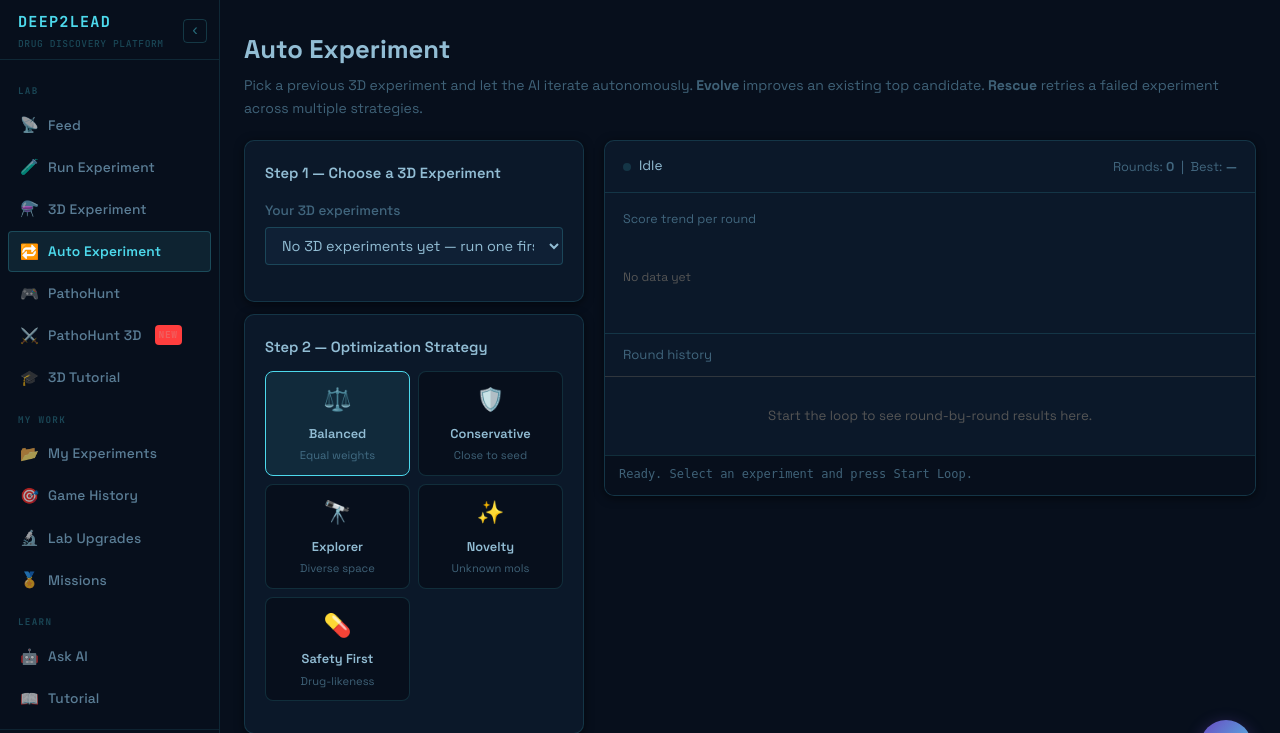
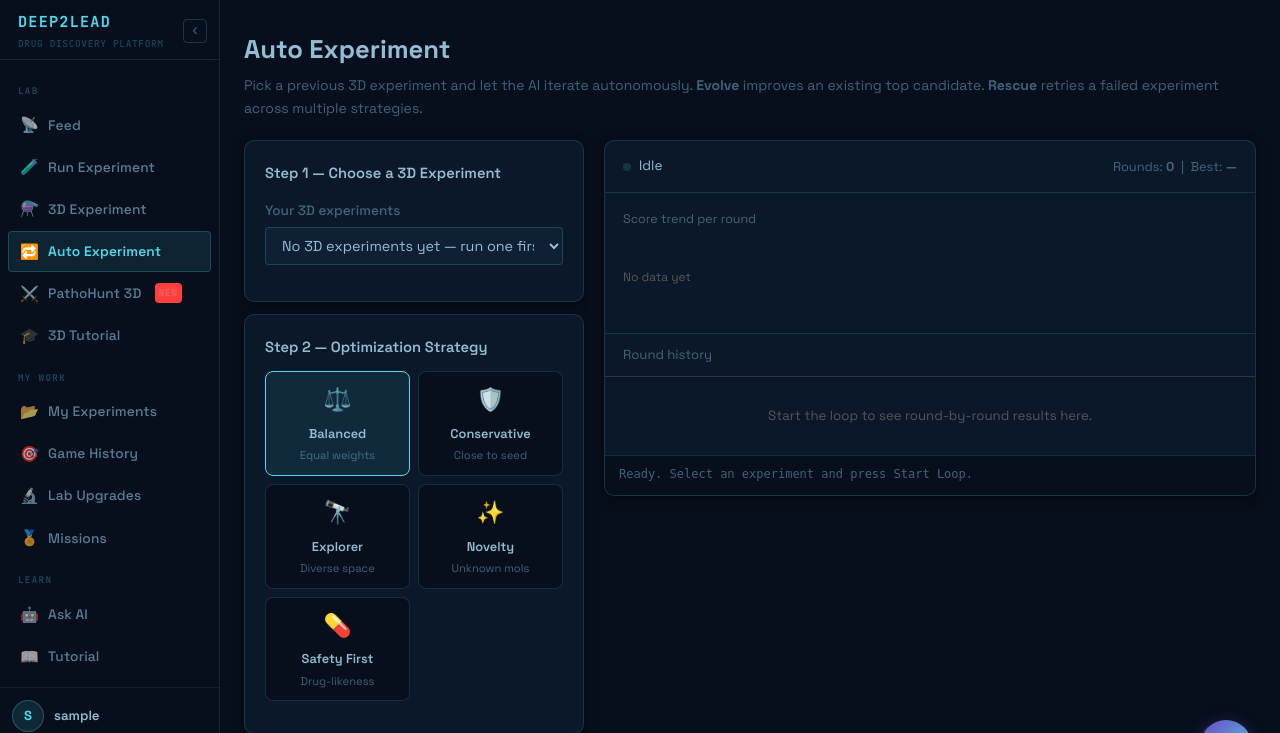
Before and after one commit to tarunchy/Deep2Lead-v2, a Flask app: page /auto-experiment in a window 1280 px wide. Shown: the top 733 px of the page. Run offline with Flask 3, Linux system fonts and the light colour scheme; the visitor is signed in with stand-in values (Sample User, id 1); data comes from the database, SQL or seed files in the repository; data that the repository does not hold is empty.

Commit message:
chore: remove old PathoHunt lobby link from sidebar
Replaced by PathoHunt 3D which is the current version.

Co-Authored-By: Claude Sonnet 4.6 <noreply@anthropic.com>

```diff
--- a/v2/templates/base.html
+++ b/v2/templates/base.html
@@ -41,9 +41,6 @@
       </a>
       <a href="{{ url_for('auto_experiment.auto_exp_page') }}" class="{% if request.endpoint == 'auto_experiment.auto_exp_page' %}active{% endif %}" title="Auto Experiment">
         <span class="nav-icon">🔁</span><span class="nav-label">Auto Experiment</span>
-      </a>
-      <a href="{{ url_for('game.game_lobby') }}" class="{% if 'game' in request.endpoint %}active{% endif %}" title="PathoHunt Game">
-        <span class="nav-icon">🎮</span><span class="nav-label">PathoHunt</span>
       </a>
       <a href="/game/pathohunt-3d" class="{% if 'game_battle_3d' in request.endpoint or 'game_selector_3d' in request.endpoint %}active{% endif %}" title="PathoHunt 3D">
         <span class="nav-icon">⚔️</span><span class="nav-label">PathoHunt 3D</span>
```
